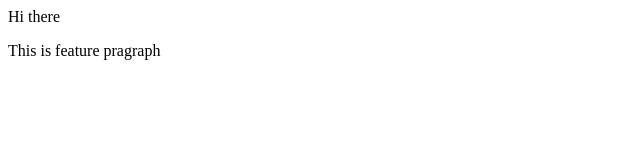
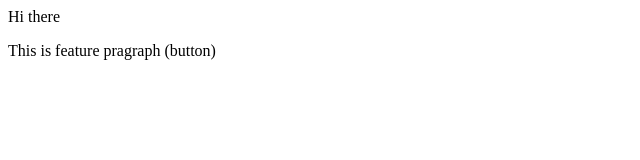
Before and after one commit to MyGithubxyz/localrepository, a plain HTML site: page index.html in a window 1280 px wide. Shown: the full height of the page, 0-640 px from the left. Drawn offline with Linux system fonts and the light colour scheme.

```diff
--- a/index.html
+++ b/index.html
@@ -1,2 +1,2 @@
 <p>Hi there</p>
-<p>This is feature pragraph</p>
+<p>This is feature pragraph (button)</p>
```
